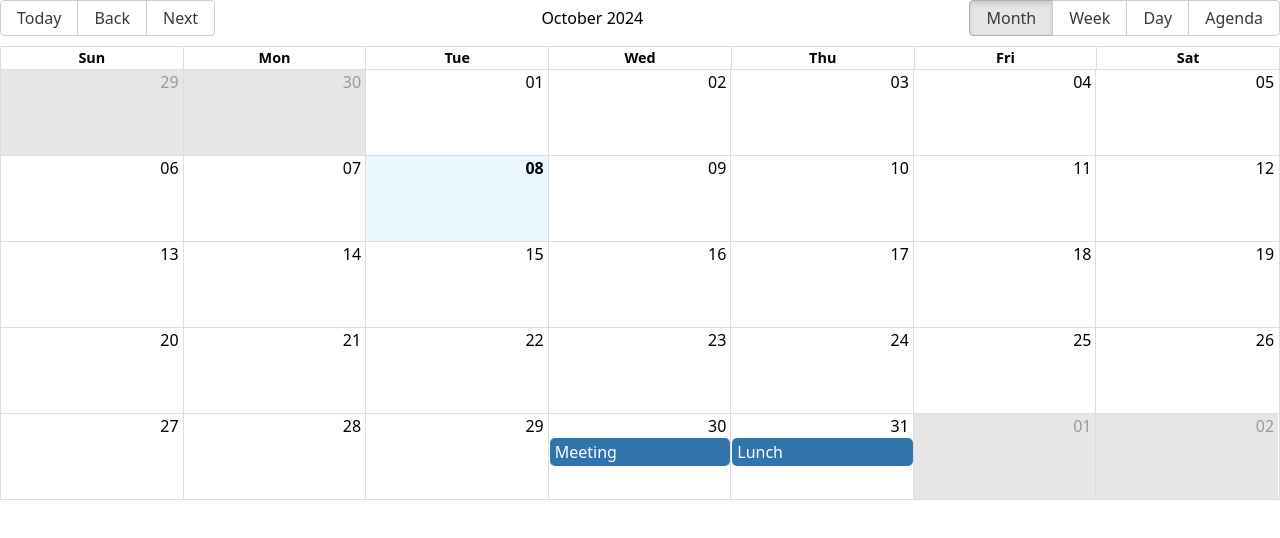
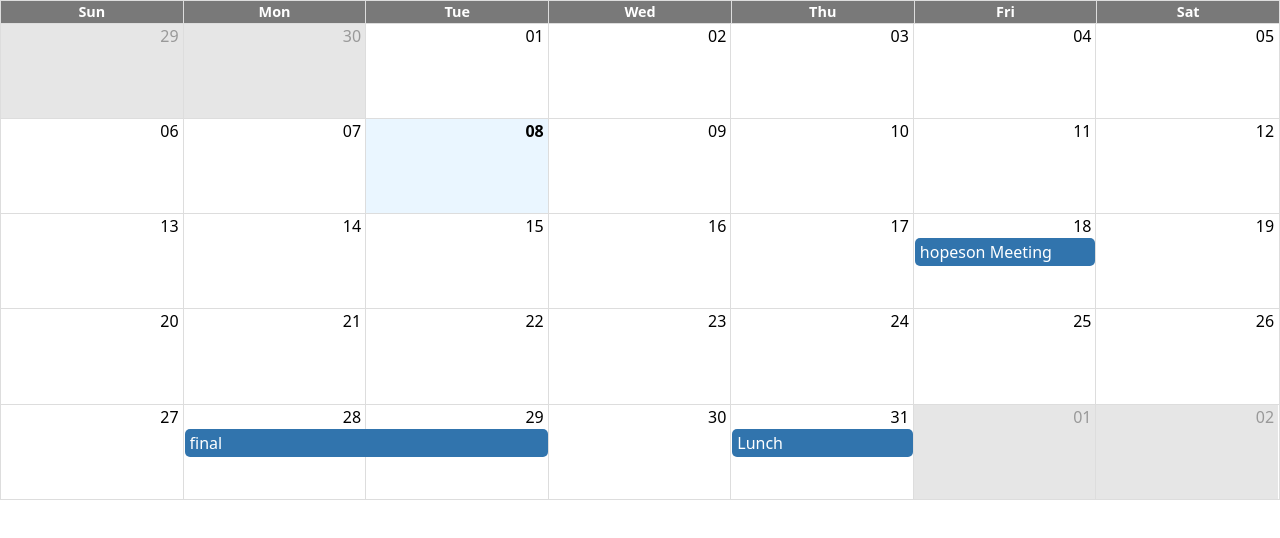
Before and after one commit to HopesonOgaga/reservation, a React (Create React App) app: page /calendar in a window 1280 px wide. Shown: the top 538 px of the page. Built offline with nearby package versions, Linux system fonts and the light colour scheme.

Commit message:
calendar style

```diff
--- a/package.json
+++ b/package.json
@@ -6,6 +6,7 @@
     "@testing-library/jest-dom": "^5.17.0",
     "@testing-library/react": "^13.4.0",
     "@testing-library/user-event": "^13.5.0",
+    "moment": "^2.30.1",
     "react": "^18.3.1",
     "react-big-calendar": "^1.15.0",
     "react-dom": "^18.3.1",
--- a/src/index.css
+++ b/src/index.css
@@ -1,3 +1,30 @@
 @tailwind base;
 @tailwind components;
 @tailwind utilities;
+
+.rbc-header {
+  background: #797979;
+  color: white;
+  padding: 10px;
+  font-size: 12px;
+}
+
+.rpc-event {
+  padding: 0px !important;
+  border-radius: 0px !important;
+  border: none !important;
+  background-color: transparent !important;
+}
+
+.rpc-time-slot {
+  background-color: antiquewhite;
+  color: aqua;
+}
+
+.rpc-event-label {
+  display: none !important;
+}
+
+.rpc-event-container {
+  width: 100% !important;
+}
--- a/src/ui/calendar/calendar.jsx
+++ b/src/ui/calendar/calendar.jsx
@@ -13,6 +13,10 @@ const MyCalendar = ({ events }) => {
         startAccessor="start"
         endAccessor="end"
         style={{ height: 500 }}
+        views={["month", "week", "day"]}
+        defaultView={"month"}
+        toolbar={false}
+
       />
     </div>
   );
--- a/src/ui/calendar/indes.jsx
+++ b/src/ui/calendar/indes.jsx
@@ -1,12 +1,32 @@
-export  const events = [
+import moment from "moment";
+
+export const events = [
   {
-    title: 'Meeting',
-    start: new Date(2024, 9, 30, 10, 0), // October is month 9 (0-indexed)
-    end: new Date(2024, 9, 30, 11, 0),
+    title: "hopeson  Meeting",
+    start: moment("2024-10-18T10:00:00").toDate(), // October is month 9 (0-indexed)
+    end: moment("2024-10-18T10:00:00").toDate(),
   },
   {
-    title: 'Lunch',
-    start: new Date(2024, 9, 31, 12, 0),
-    end: new Date(2024, 9, 31, 13, 0),
+    title: "Lunch",
+    start: moment("2024-10-31T15:30:00").toDate(),
+    end: moment("2024-10-31T15:50:00"),
+  },
+  {
+    title: "final",
+    start: moment("2024-10-28T12:34:00").toDate(),
+    end: moment("2024-10-29T11:45:00").toDate(),
   },
 ];
+
+// [
+//     {
+//       title: 'Meeting',
+//       start: new Date(2024, 9, 30, 10, 0), // October is month 9 (0-indexed)
+//       end: new Date(2024, 9, 30, 11, 0),
+//     },
+//     {
+//       title: 'Lunch',
+//       start: new Date(2024, 9, 31, 12, 0),
+//       end: new Date(2024, 9, 31, 13, 0),
+//     },
+//   ];
```
Also changed, not shown: 1 other file (tests, documents, lock files or other folders).
